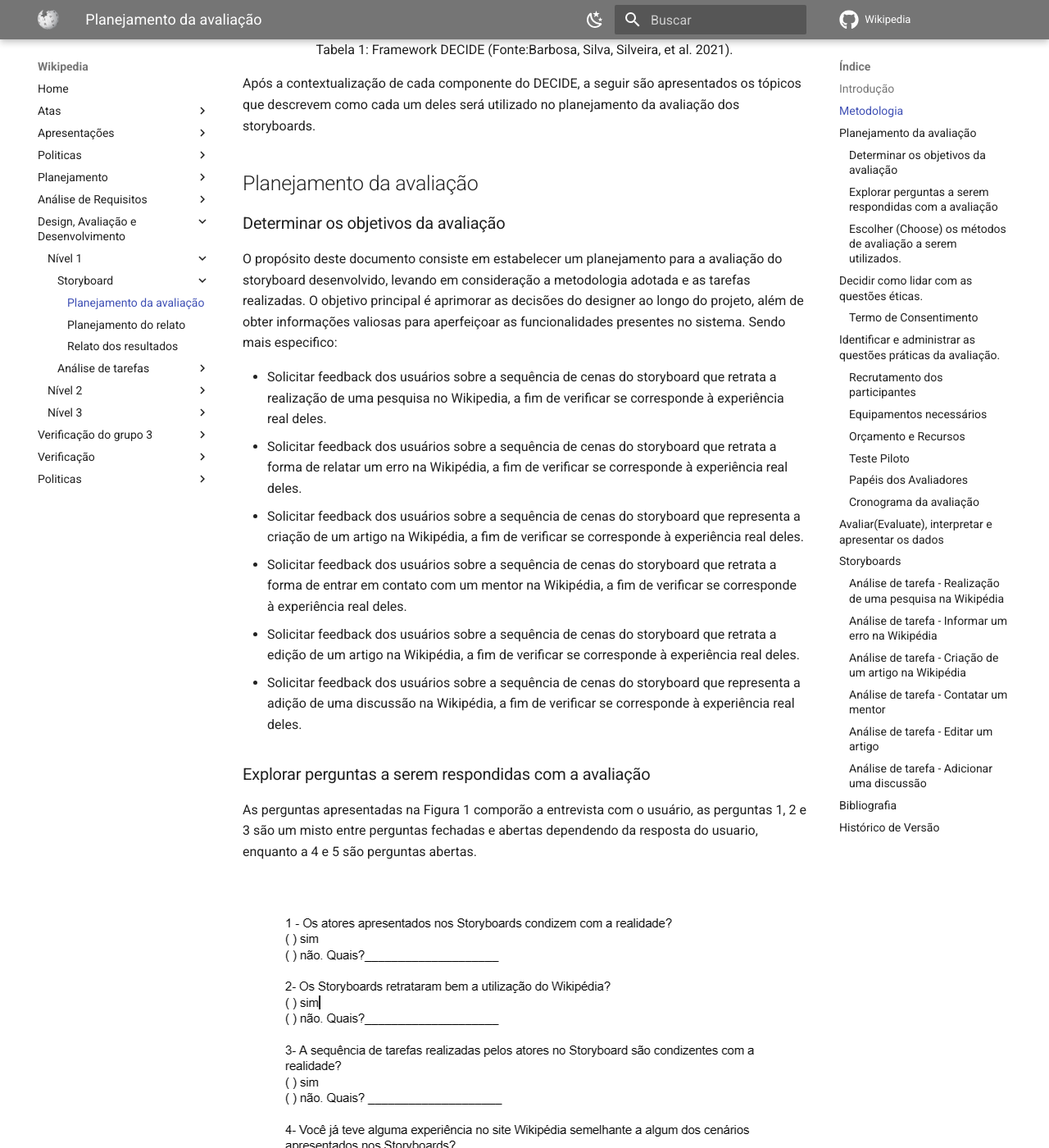
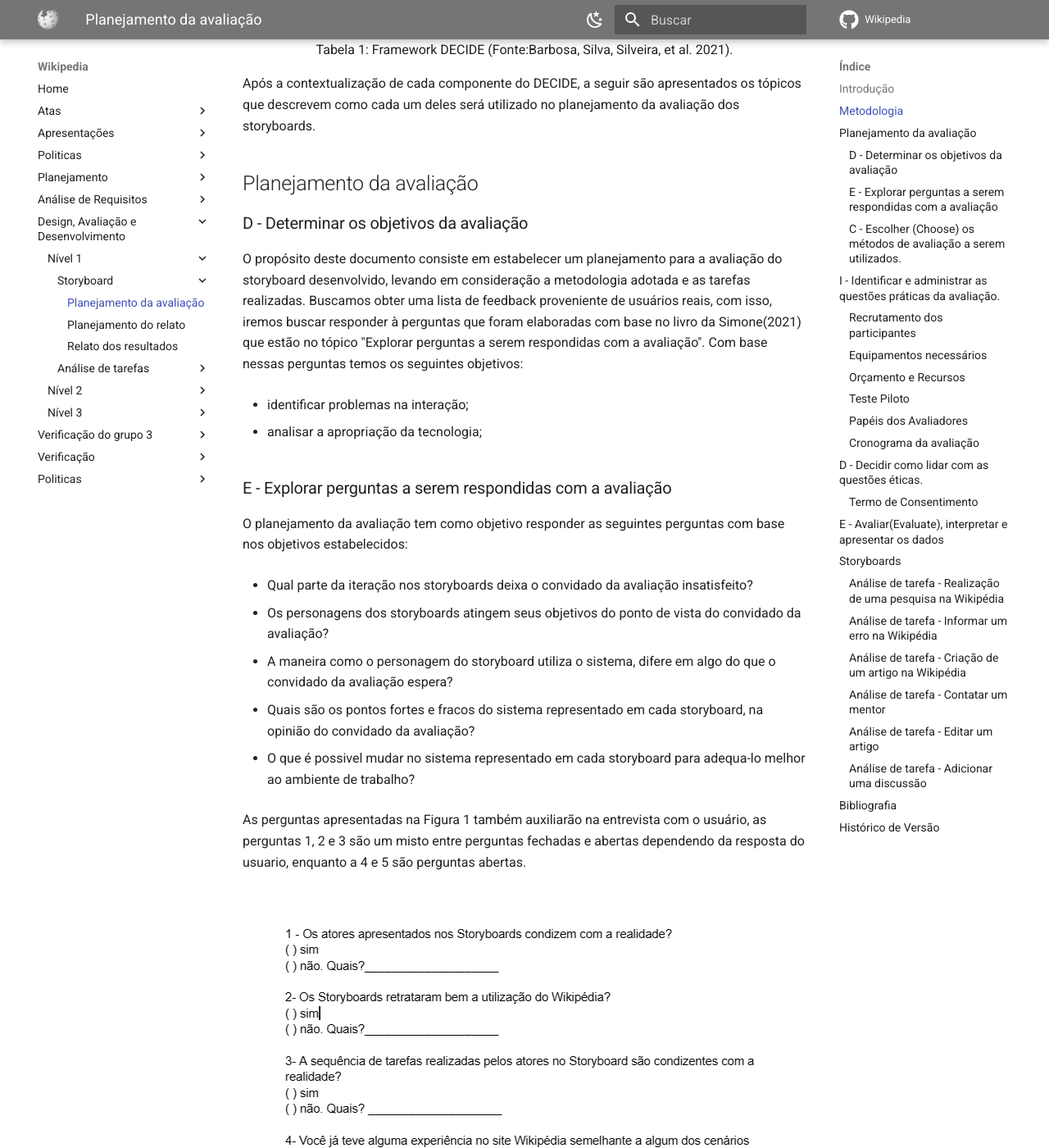
Before and after one commit to Interacao-Humano-Computador/2023.1-Wikipedia, an MkDocs documentation site: the page built from docs/design-avaliacao-desenvolvimento/nivel1/storyboard/planejamentoDaAvaliacao.md, in a window 1280 px wide and 1400 px high, scrolled down 1271 px. Shown: the whole window at 82% size. Built offline with MkDocs 1.6.1 and Material for MkDocs 9.7.7, drawn with Linux system fonts in a browser that asks for light colours; comment, search, counter and statistics services are not loaded; some of the changed text lies outside the part shown.

Commit message:
melhorando planejamento da avaliação storyboard

```diff
--- a/docs/design-avaliacao-desenvolvimento/nivel1/storyboard/planejamentoDaAvaliacao.md
+++ b/docs/design-avaliacao-desenvolvimento/nivel1/storyboard/planejamentoDaAvaliacao.md
@@ -25,20 +25,29 @@
 
 ## Planejamento da avaliação
 
-### Determinar os objetivos da avaliação
+### D - Determinar os objetivos da avaliação
 
-O propósito deste documento consiste em estabelecer um planejamento para a avaliação do storyboard desenvolvido, levando em consideração a metodologia adotada e as tarefas realizadas. O objetivo principal é aprimorar as decisões do designer ao longo do projeto, além de obter informações valiosas para aperfeiçoar as funcionalidades presentes no sistema. Sendo mais especifico:
+O propósito deste documento consiste em estabelecer um planejamento para a avaliação do storyboard desenvolvido, levando em consideração a metodologia adotada e as tarefas realizadas. Buscamos obter uma lista de feedback proveniente de usuários reais, com isso, iremos buscar responder à perguntas que foram elaboradas com base no livro da Simone(2021) que estão no tópico "Explorar perguntas a serem respondidas com a avaliação". Com base nessas perguntas temos os seguintes objetivos:
 
-* Solicitar feedback dos usuários sobre a sequência de cenas do storyboard que retrata a realização de uma pesquisa no Wikipedia, a fim de verificar se corresponde à experiência real deles.
-* Solicitar feedback dos usuários sobre a sequência de cenas do storyboard que retrata a forma de relatar um erro na Wikipédia, a fim de verificar se corresponde à experiência real deles.
-* Solicitar feedback dos usuários sobre a sequência de cenas do storyboard que representa a criação de um artigo na Wikipédia, a fim de verificar se corresponde à experiência real deles.
-* Solicitar feedback dos usuários sobre a sequência de cenas do storyboard que retrata a forma de entrar em contato com um mentor na Wikipédia, a fim de verificar se corresponde à experiência real deles.
-* Solicitar feedback dos usuários sobre a sequência de cenas do storyboard que retrata a edição de um artigo na Wikipédia, a fim de verificar se corresponde à experiência real deles.
-* Solicitar feedback dos usuários sobre a sequência de cenas do storyboard que representa a adição de uma discussão na Wikipédia, a fim de verificar se corresponde à experiência real deles.
+* identificar problemas na interação;
 
-### Explorar perguntas a serem respondidas com a avaliação
+* analisar a apropriação da tecnologia;
 
-As perguntas apresentadas na Figura 1 comporão a entrevista com o usuário, as perguntas 1, 2 e 3 são um misto entre perguntas fechadas e abertas dependendo da resposta do usuario, enquanto a 4 e 5 são perguntas abertas.
+### E - Explorar perguntas a serem respondidas com a avaliação
+
+O planejamento da avaliação tem como objetivo responder as seguintes perguntas com base nos objetivos estabelecidos:
+
+* Qual parte da iteração nos storyboards deixa o convidado da avaliação insatisfeito?
+
+* Os personagens dos storyboards atingem seus objetivos do ponto de vista do convidado da avaliação?
+
+* A maneira como o personagem do storyboard utiliza o sistema, difere em algo do que o convidado da avaliação espera?
+
+* Quais são os pontos fortes e fracos do sistema representado em cada storyboard, na opinião do convidado da avaliação?
+
+* O que é possivel mudar no sistema representado em cada storyboard para adequa-lo melhor ao ambiente de trabalho?
+
+As perguntas apresentadas na Figura 1 também auxiliarão na entrevista com o usuário, as perguntas 1, 2 e 3 são um misto entre perguntas fechadas e abertas dependendo da resposta do usuario, enquanto a 4 e 5 são perguntas abertas.
 
 ![Perguntas para entrevista ](../../../images/roteiroPerguntas.png)
 
@@ -46,24 +55,13 @@
 <p>Figura 1: Roteiro de perguntas, versão 1.(Fonte: Autores. 2023).</p>
 </div>
 
-### Escolher (Choose) os métodos de avaliação a serem utilizados.
+### C - Escolher (Choose) os métodos de avaliação a serem utilizados.
 
 Para realizar essa avaliação, será adotada uma abordagem de entrevista semiestruturada, na qual um conjunto de perguntas adaptadas será seguido, levando em consideração o conhecimento prévio do usuário sobre os seis storyboards desenvolvidos pela equipe da disciplina de Interação Humano-Computador. Essa abordagem visa promover uma interação mais fluida durante a entrevista.
 
 No que diz respeito à exposição dos storyboards ao entrevistado, eles serão apresentados na sequência em que são apresentados no tópico "Storyboards" deste mesmo documento, sendo lidos pelos dois entrevistadores (um storyboard para cada entrevistador). Após essa etapa, um dos entrevistadores conduzirá as perguntas ao usuário (entrevistado), enquanto o outro entrevistador registrará cuidadosamente as respostas fornecidas.
 
-## Decidir como lidar com as questões éticas.
-
-Ao realizar avaliações que envolvem a participação de indivíduos, é imprescindível obter o consentimento dos mesmos por meio de um Termo de Consentimento Livre e Esclarecido, em conformidade com os princípios éticos estabelecidos para o projeto.
-
-### Termo de Consentimento
-
-A seguir, encontra-se o Termo de Consentimento que será assinado antes da realização da entrevista, como parte do processo necessário para obter a permissão do participante.
-
-[Termo de consentimento](../../../pdfs/termoConsentimentoStoryBoard.pdf)
-
-
-## Identificar e administrar as questões práticas da avaliação.
+## I - Identificar e administrar as questões práticas da avaliação.
 
 Nos sub tópicos a seguir, serão abordadas as questões práticas da avaliação.
 
@@ -109,10 +107,19 @@
     <p> Tabela 1: Cronograma da avaliação. (Fonte: Autores. 2023).</p>
 </div>
 
-## Avaliar(Evaluate), interpretar e apresentar os dados
+## D - Decidir como lidar com as questões éticas.
+
+Ao realizar avaliações que envolvem a participação de indivíduos, é imprescindível obter o consentimento dos mesmos por meio de um Termo de Consentimento Livre e Esclarecido, em conformidade com os princípios éticos estabelecidos para o projeto.
+
+### Termo de Consentimento
+
+A seguir, encontra-se o Termo de Consentimento que será assinado antes da realização da entrevista, como parte do processo necessário para obter a permissão do participante.
+
+[Termo de consentimento](../../../pdfs/termoConsentimentoStoryBoard.pdf)
+
+## E - Avaliar(Evaluate), interpretar e apresentar os dados
 
 Após a entrevista, os dados coletados serão analisados tanto pelos entrevistadores quanto pela equipe responsável pelo [Relato dos Resultados](./relatoDosResultadosStoryBoard.md) do Storyboard. Será realizada uma avaliação do grau de confiabilidade dos dados obtidos, verificando sua possibilidade de replicação no contexto esperado. Por fim, os problemas encontrados serão documentados junto com as sugestões de melhoria, em formato de texto.
-
 
 ## Storyboards
 
@@ -186,9 +193,9 @@
 
 ## Histórico de Versão
 
-| Versão | Data       | Descrição                      | Autor(es)   | Revisor(es)      |
-| ------- | ---------- | -------------------------------- | ----------- | ---------------- |
-| 1.0     | 16/05/2023 | Criação do documento           | Pedro e Ana | Chaydson e Pedro |
-| 1.1     | 27/05/2023 | Inserindo storyboard da figura 1 | Lucas       | Samuel           |
-| 1.2     | 08/06/2023 | Aplicando correções apontadas pelo monitor | Pedro       | Ana           |
-| 1.3     | 19/06/2023 | Aplicando correções apontadas pelo verificação | Pedro e Ana       | Samuel           |
+| Versão | Data       | Descrição                                        | Autor(es)   | Revisor(es)      |
+| ------- | ---------- | -------------------------------------------------- | ----------- | ---------------- |
+| 1.0     | 16/05/2023 | Criação do documento                             | Pedro e Ana | Chaydson e Pedro |
+| 1.1     | 27/05/2023 | Inserindo storyboard da figura 1                   | Lucas       | Samuel           |
+| 1.2     | 08/06/2023 | Aplicando correções apontadas pelo monitor       | Pedro       | Ana              |
+| 1.3     | 19/06/2023 | Aplicando correções apontadas pelo verificação | Pedro e Ana | Samuel           |
```
